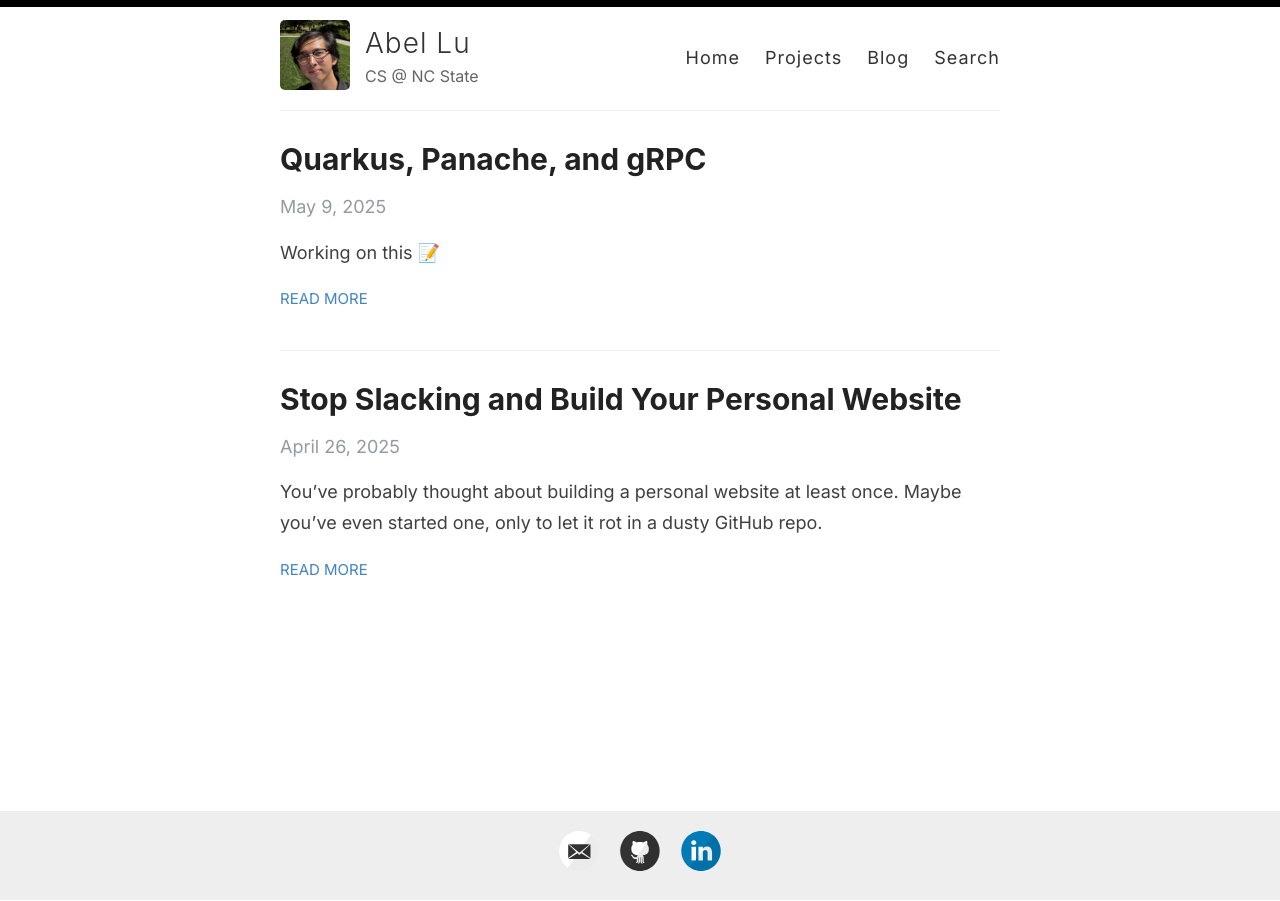
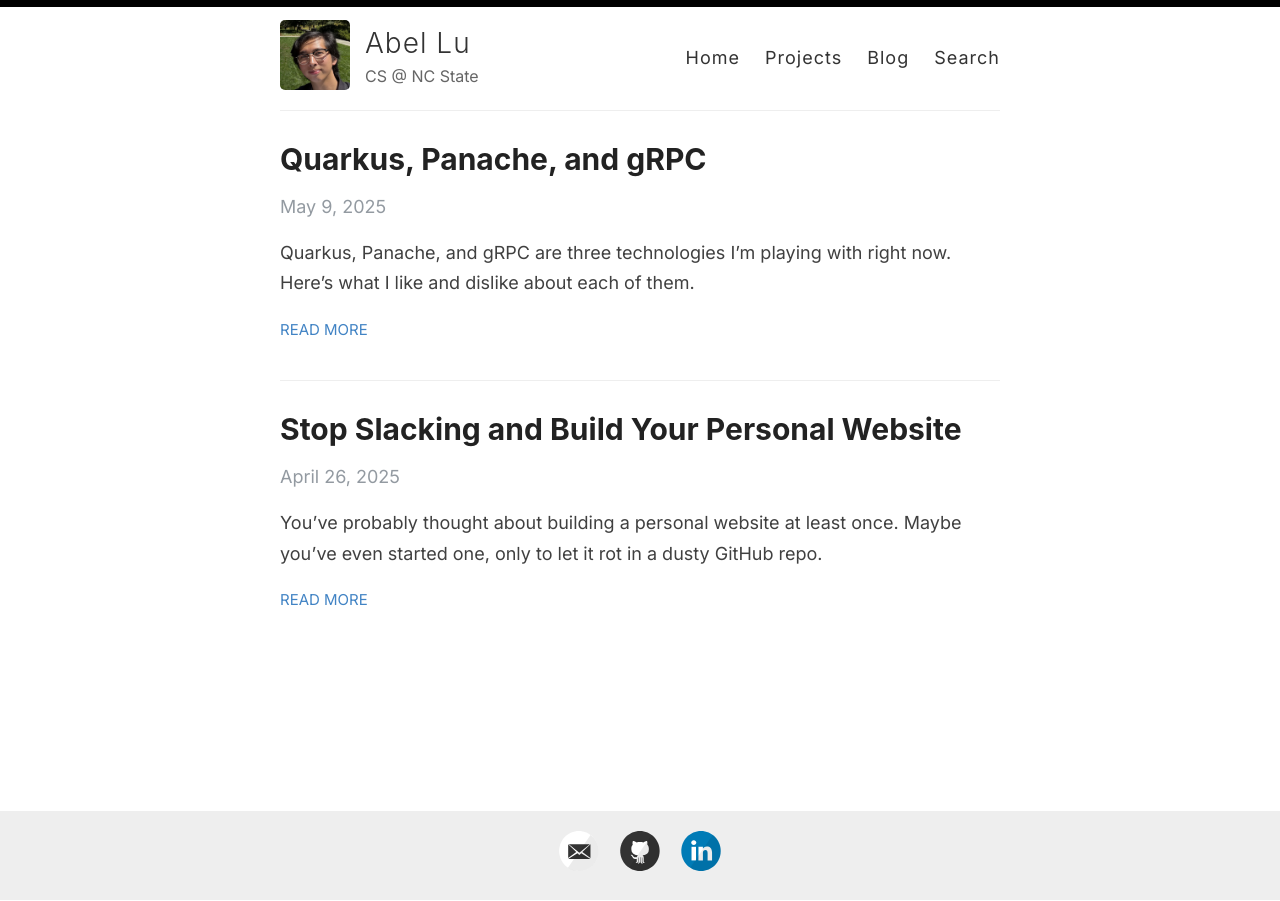
Before and after one commit to azn-abel/azn-abel.github.io, a Jekyll site: the page built from _pages/blog.md, in a window 1280 px wide. Built offline with Jekyll 4.4.1, drawn with Linux system fonts in a browser that asks for light colours; some of the changed lines change nothing that is shown.

Commit message:
blog post

````diff
--- a/_posts/2025-05-09-quarkus-panache-grpc.md
+++ b/_posts/2025-05-09-quarkus-panache-grpc.md
@@ -3,6 +3,83 @@
 title: Quarkus, Panache, and gRPC
 categories: [Java, Quarkus, gRPC]
 ---
-Working on this 📝
 
-I envision this being a "three technologies I'm liking right now" type of post.
+Quarkus, Panache, and gRPC are three technologies I'm playing with right now. Here's what I like
+and dislike about each of them.
+
+## Quarkus
+
+Quarkus is a Java framework designed to meet the growing adoption of the cloud, containers, and Kubernetes.
+
+From my (a developer's) standpoint, Quarkus feels a lot like Spring Boot, _but better_. It does a lot things
+better right out of the box, including supporting
+[hot reloading in dev mode](https://quarkus.io/guides/maven-tooling#dev-mode) and
+having [faster startup times](https://quarkus.io/performance/) overall.
+
+The [extension ecosystem](https://quarkus.io/extensions/) is also pretty mature, which is a pleasant
+surprise considering how much newer Quarkus is compared to Spring Boot. If you're using many extensions,
+Quarkus's [unified configuration model](https://quarkus.io/guides/datasource) makes it super easy to
+configure many at once.
+
+These days, I do most of my work in Python and TypeScript, and that's partially because I'm not a fan
+of the developer experience with Java. However, Quarkus is definitely something I'll be reaching for
+again. I honestly don't have any complaints with it so far.
+
+There's a lot more to Quarkus than I've written about here, and I recommend checking out their
+[docs](https://quarkus.io/about/) if you're interested in learning more.
+
+## Panache
+
+Panache is a Quarkus-specific extension that handles a lot of the boilerplate you'd normally write with
+something like Spring Data JPA. It defaults to Hibernate ORM under the hood and has sensible defaults, which
+allows you to write the minimal amount of code needed to get set up. Panache supports an active record
+pattern and a repository pattern. I prefer active records for simple apps, but the choice is yours.
+
+To put it to the test, I built a simple API server to track clicks that users make on specific webpages.
+The Click entity is a good example of what makes Panache's active record pattern so great:
+
+```java
+@Entity
+@Table(name = "click")
+public class ClickEntity extends PanacheEntity {
+    public String host;
+    public double x;
+    public double y;
+    public String timestamp;
+    public String userId;
+}
+```
+
+No getters and setters, no `.findByUserId()`, it's all baked in by Panache. No need to specify
+an `@Id` field either, as primary keys/IDs are generated with an autoincrementing sequence by default
+when extending PanacheEntity.
+
+[Fine-grained configuration](https://quarkus.io/guides/hibernate-orm-panache#adding-entity-methods) is
+supported, just like with Spring Data JPA. The difference is that you _only write what you need_.
+
+## gRPC
+
+As someone most familiar with REST, gRPC (or RPC in general) didn’t make much sense to me at first, but
+getting started was surprisingly easy.
+
+Like with REST, you’ll often define separate DTOs for working with your database and mapping gRPC responses
+to Java objects. The key difference is that your API contracts are defined up front using strongly typed
+`.proto` files, which servers and clients share directly. That means you don’t need to write extensive
+OpenAPI docs or deal with parsing and validating JSON -- the schema itself becomes the contract.
+
+This approach feels a lot like what LinkedIn achieved with Rest.li using the Pegasus Data Language,
+where RESTful Java code is generated based on schemas defined in `.pdl` files. The difference, however,
+lies in performance: gRPC uses protocol buffers for binary serialization, which is much more efficient
+than JSON (used by REST), which needs to be expensively parsed and validated.
+
+Given the similarities between the two, it makes sense why LinkedIn is
+[migrating from Rest.li to gRPC](https://www.infoq.com/presentations/grpc-restli/) for the performance gains.
+
+## Conclusion
+
+The three technologies discussed here are still very new to me. I learned most of this while building
+a simple Java app that utilizes all three, which you check out
+[here](https://github.com/azn-abel/click-tracker-grpc/tree/main).
+
+If there's anything I missed, or if I'm just dead wrong about something, feel free to reach out via one of
+the links in the footer! I'm always happy to chat about tech.
````
